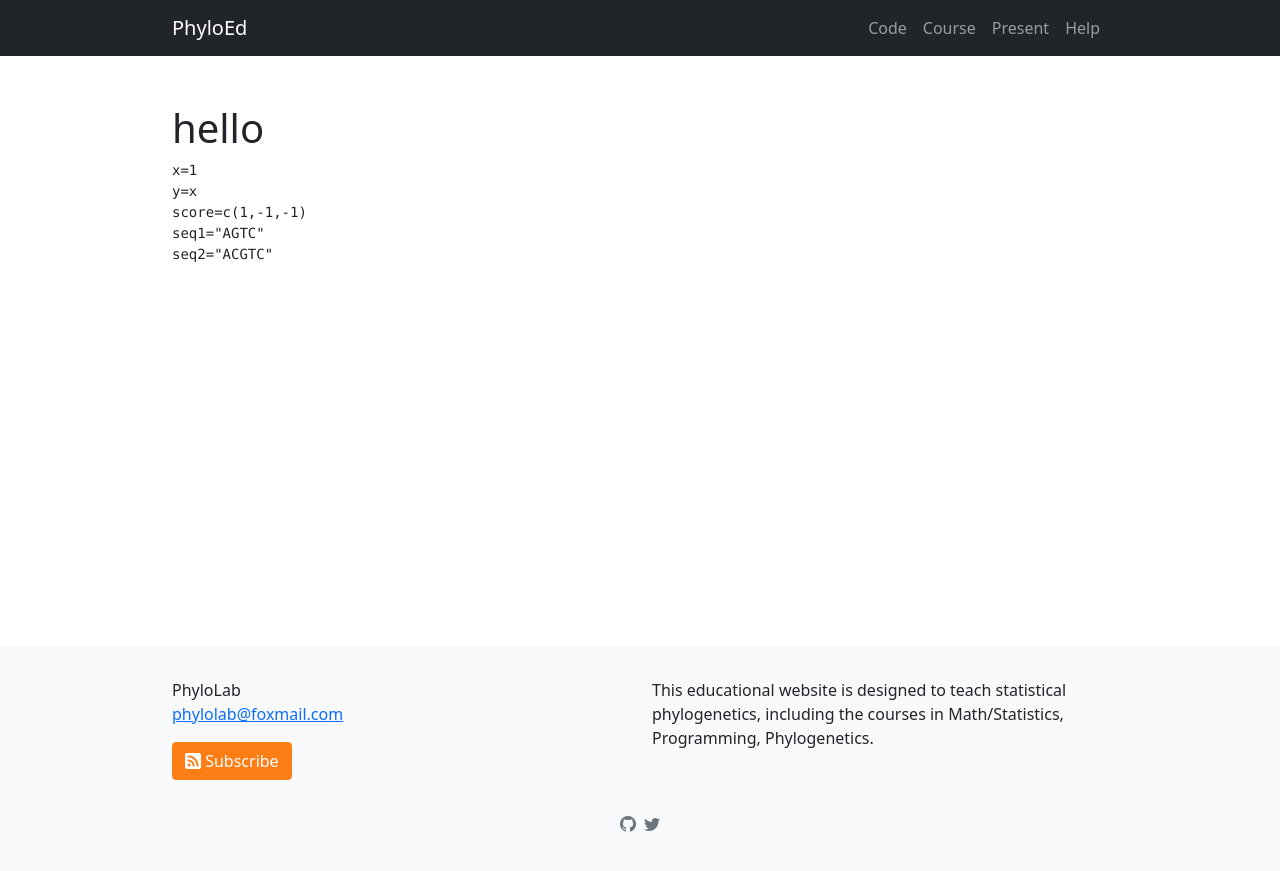
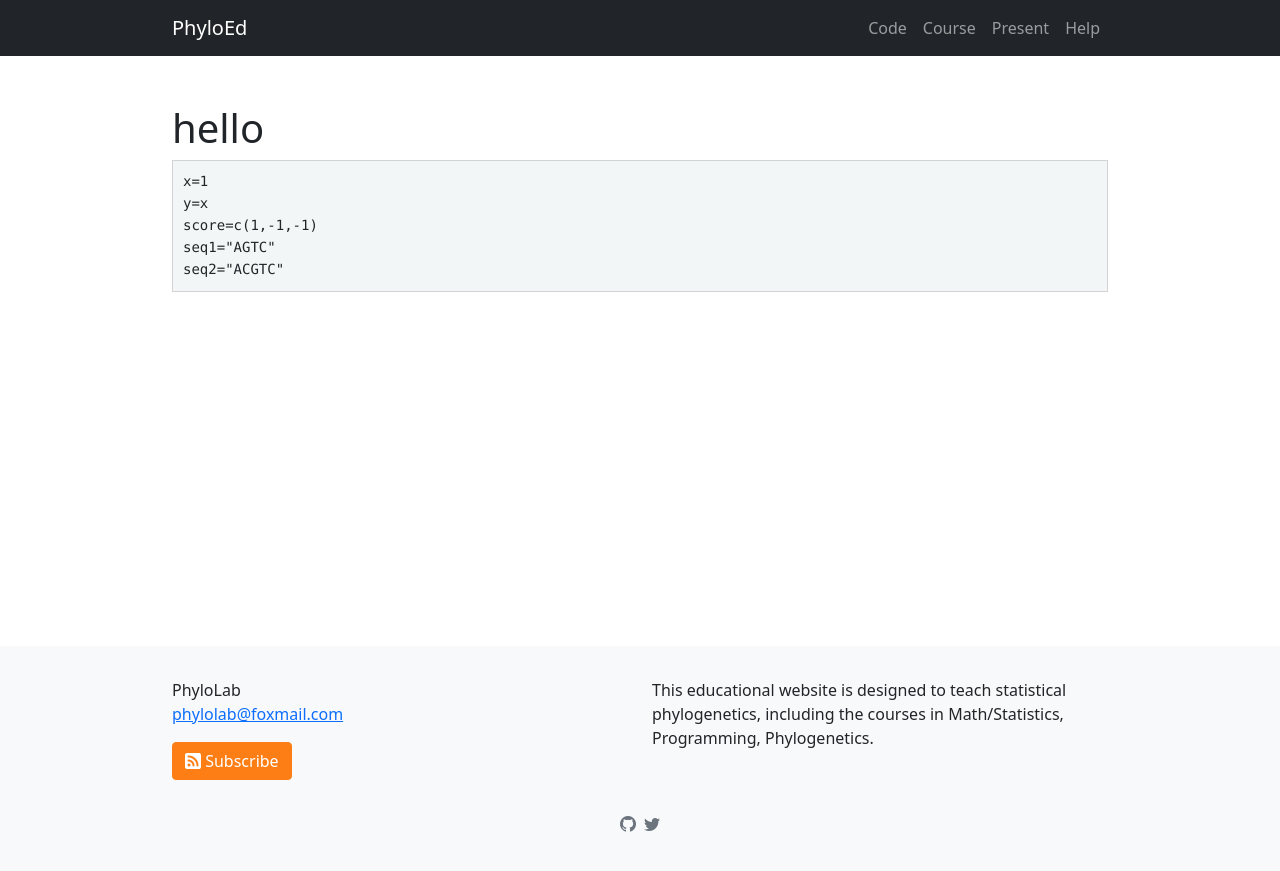
Before and after one commit to lliu1871/PhyEd, a Jekyll site: the page built from pages/hello.md, in a window 1280 px wide. Shown: the top 871 px of the page. Built offline with Jekyll 4.4.1, drawn with Linux system fonts in a browser that asks for light colours; our own code applies the rules of GitHub Pages for plain Markdown files.

Commit message:
Update _custom-styles.scss

```diff
--- a/_sass/_custom-styles.scss
+++ b/_sass/_custom-styles.scss
@@ -7,7 +7,7 @@
 code {
       font-family: monospace, Arial, 'Lucida Console', Consolas;
       font-size: 24px;
-}
+}*/
 
 pre {
       padding-left: 10px;
@@ -15,6 +15,6 @@ pre {
       padding-bottom: 10px;
       font-family: monospace, Arial, 'Lucida Console', Consolas;
       font-size: 14px;
-      background: snow;
-      border: solid green 1px;
-}*/
+      background: #F3F6F6;
+      border: solid lightgrey 1px;
+}
```
